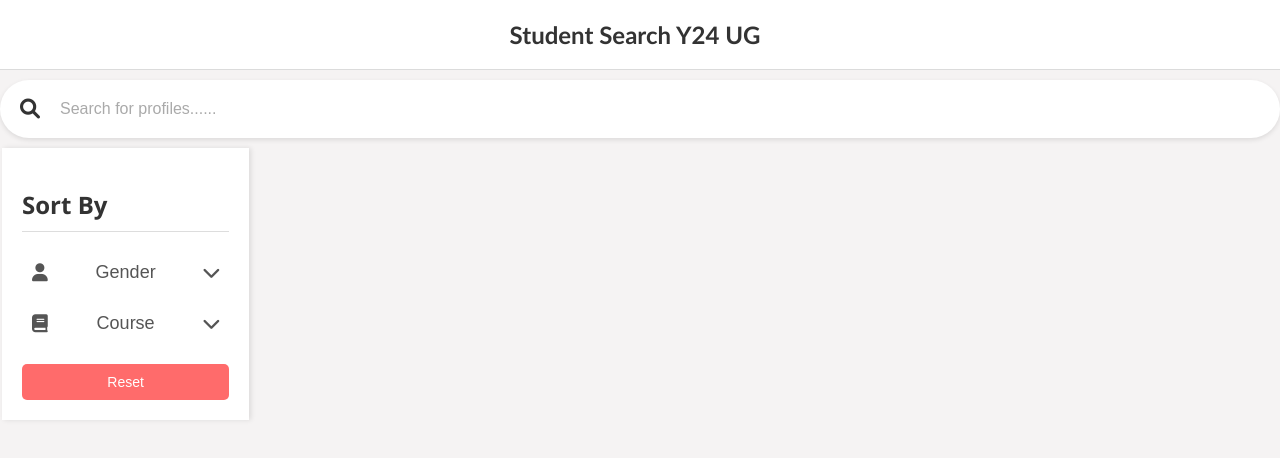
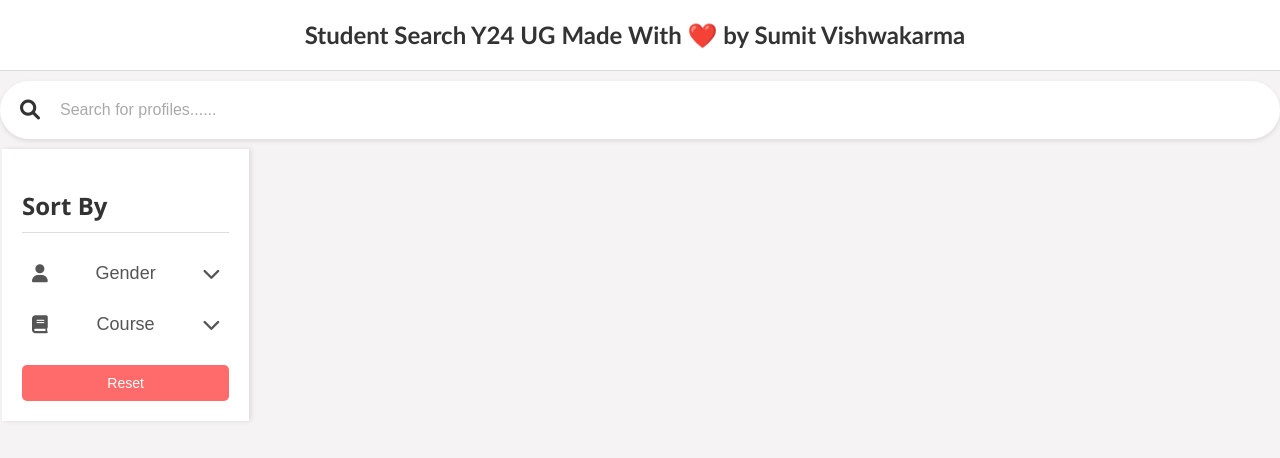
Before and after one commit to vsumityy23/studentsearchy24, a plain HTML site: page index.html in a window 1280 px wide. Drawn offline with Linux system fonts and the light colour scheme; no server answers.

Commit message:
added header statement

```diff
--- a/index.html
+++ b/index.html
@@ -25,9 +25,12 @@
 
 
 
-    <header class="navbar">
-        <div class="logo">Student Search Y24 UG</div>
-    </header>
+<header class="navbar">
+    <div class="logo">
+        Student Search Y24 UG
+        <span class="made-with-love">Made With ❤️ by Sumit Vishwakarma</span>
+    </div>
+</header>
 
 
     <div class="progress-container" id="progressContainer">
```
